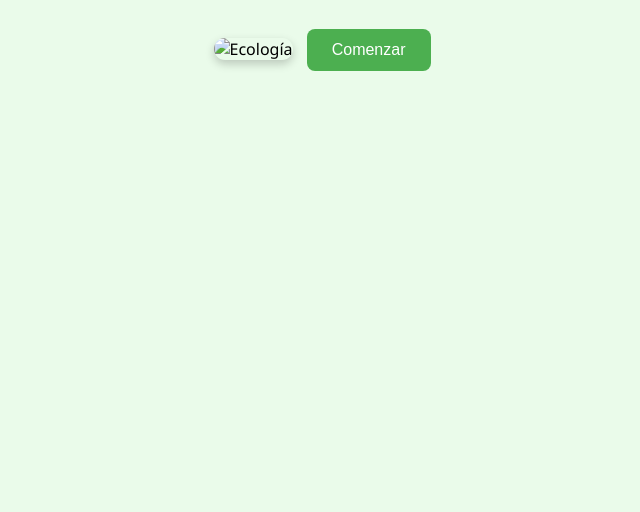
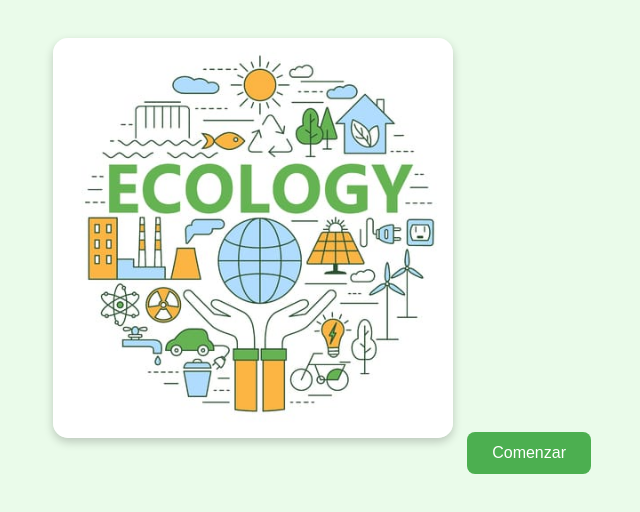
Before and after one commit to eco4400/EcoTips, a plain HTML site: page index.html in a window 1280 px wide. Shown: the part 66-578 px from the top of the page, without its empty margins (313-953 px from the left). Drawn offline with Linux system fonts and the light colour scheme.

Commit message:
Update index.html

```diff
--- a/index.html
+++ b/index.html
@@ -9,7 +9,7 @@
   <!-- Pantalla de inicio -->
   <div id="pantallaInicio">
     <h1>🌱 EcoTips</h1>
-    <img src="ecologia.jpg" alt="Ecología" id="imagenInicio">
+    <img src="imagen 1.jpg" alt="Ecología" id="imagenInicio">
     <button onclick="mostrarSeccion('pantallaTareas')">Comenzar</button>
   </div>
 
```
